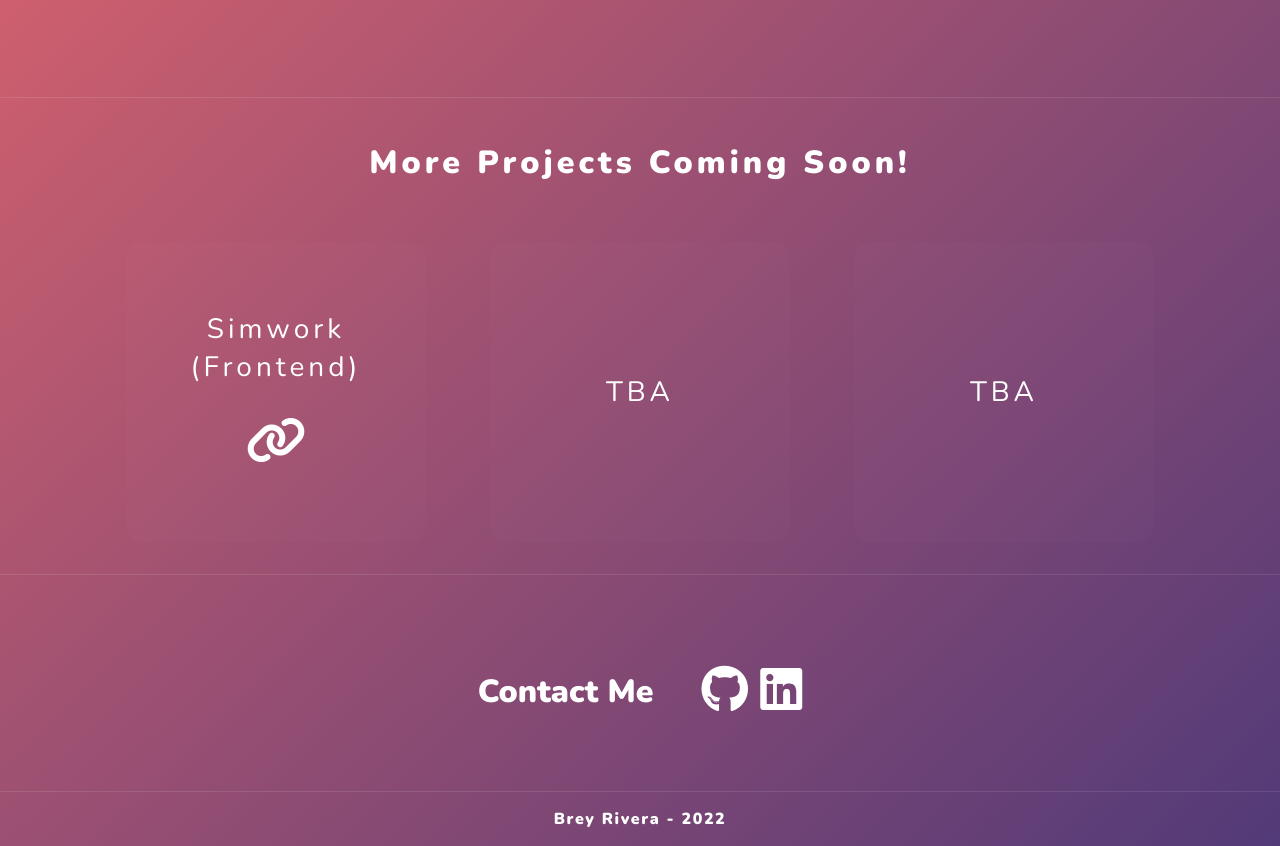
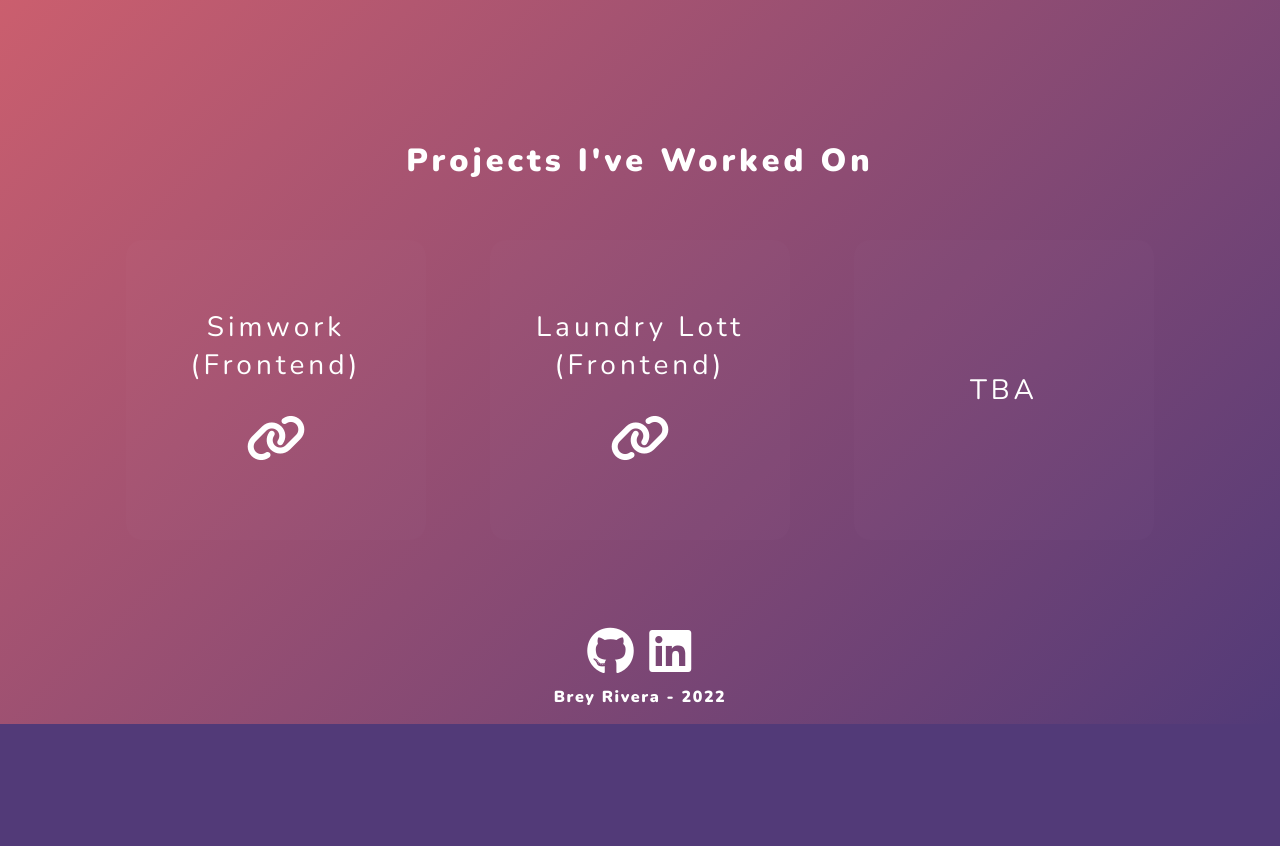
Before and after one commit to breyr/portfolio-site, a plain HTML site: page index.html in a window 1280 px wide. Shown: the part 1458-2304 px from the top of the page. After the commit the page ends 2182 px from the top, so only its background shows below. Drawn offline with nearby package versions, Linux system fonts and the light colour scheme.

Commit message:
minor updates

```diff
--- a/index.html
+++ b/index.html
@@ -83,15 +83,15 @@
     </section>
   </section>
   <section class="projects-wrapper" id="projects">
-    <h1 class="projects-header">More Projects Coming Soon!</h1>
+    <h1 class="projects-header">Projects I've Worked On</h1>
     <div class="projects-container">
       <a class="project" href="https://simwork.co/" target="_blank">
         <h1 class="projects-title">Simwork (Frontend)</h1>
         <span class="icons"><i class="fas fa-link"></i></span><br>
       </a>
-      <a class="project" href="#" target="_blank">
-        <h1 class="projects-title">TBA</h1>
-        <!-- <span class="icons"><i class="fas fa-link"></i></span><br> -->
+      <a class="project" href="https://laundrylott.com/" target="_blank">
+        <h1 class="projects-title">Laundry Lott (Frontend)</h1>
+        <span class="icons"><i class="fas fa-link"></i></span><br>
       </a>
       <a class="project" href="#" target="_blank">
         <h1 class="projects-title">TBA</h1>
@@ -99,7 +99,7 @@
       </a>
     </div>
   </section>
-  <section class="contact-wrapper" id="contact">
+  <!-- <section class="contact-wrapper" id="contact">
     <div class="contact-me-box">
       <span>
         <h1>Contact Me</h1>
@@ -111,8 +111,12 @@
         <a href="https://www.linkedin.com/in/brey-rivera-246775213" target="_blank"><i class="fab fa-linkedin" ></i></a>
       </span>
     </div>
-  </section>
+  </section> -->
   <footer class="footer">
+    <span class="icons">
+      <a href="https://github.com/BreyRivera2021" target="_blank" ><i class="fab fa-github"></i></a>
+      <a href="https://www.linkedin.com/in/brey-rivera-246775213" target="_blank"><i class="fab fa-linkedin" ></i></a>
+    </span>
     <h4>Brey Rivera - 2022</h4>
   </footer>
   <script type="text/javascript" src="index.js"></script>
--- a/style.css
+++ b/style.css
@@ -3,6 +3,7 @@
 }
 body{
   min-height: 100vh;
+  max-height: -webkit-fill-available;
   display: flex;
   flex-direction: column;
   margin: auto 0;
@@ -112,10 +113,11 @@ ul > li > a:hover:after { transform: scaleX(1); }
 .header-container {
   display: table;
   height: 100vh;
+  max-height: -webkit-fill-available;
   width: 100%;
   text-align: center;
   margin: 0 auto;
-  border-bottom: solid 1px rgba(255, 255, 255, 0.1);
+  /* border-bottom: solid 1px rgba(255, 255, 255, 0.1); */
   color: white;
 }
 .text-container {
@@ -151,7 +153,7 @@ ul > li > a:hover:after { transform: scaleX(1); }
   padding: 100px 0;
   justify-content: center;
   text-align: center;
-  border-bottom: solid 1px rgba(255, 255, 255, 0.1);
+  /* border-bottom: solid 1px rgba(255, 255, 255, 0.1); */
 }
 .about-text {
   width: 400px;
@@ -203,7 +205,7 @@ ul > li > a:hover:after { transform: scaleX(1); }
   text-align: center;
   color: white;
   margin: 1rem 0;
-  border-bottom: solid 1px rgba(255, 255, 255, 0.1);
+  /* border-bottom: solid 1px rgba(255, 255, 255, 0.1); */
 }
 .projects-header {
   font-size: 2rem;
@@ -279,6 +281,7 @@ ul > li > a:hover:after { transform: scaleX(1); }
 
 /*#region Footer */
 .footer {
+  margin-top: 1rem;
   padding: 1rem;
   letter-spacing: 0.1rem;
   text-align: center;
```
